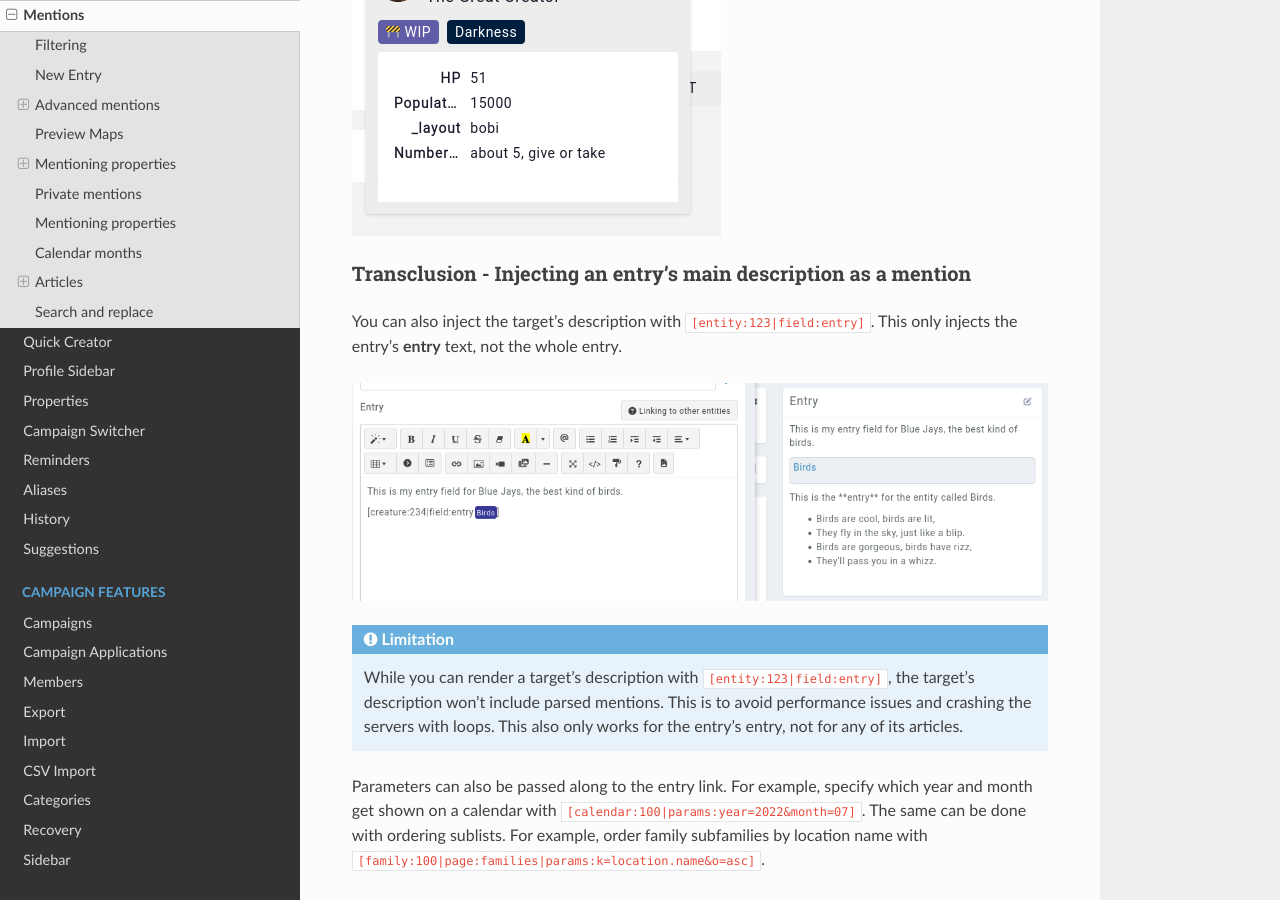
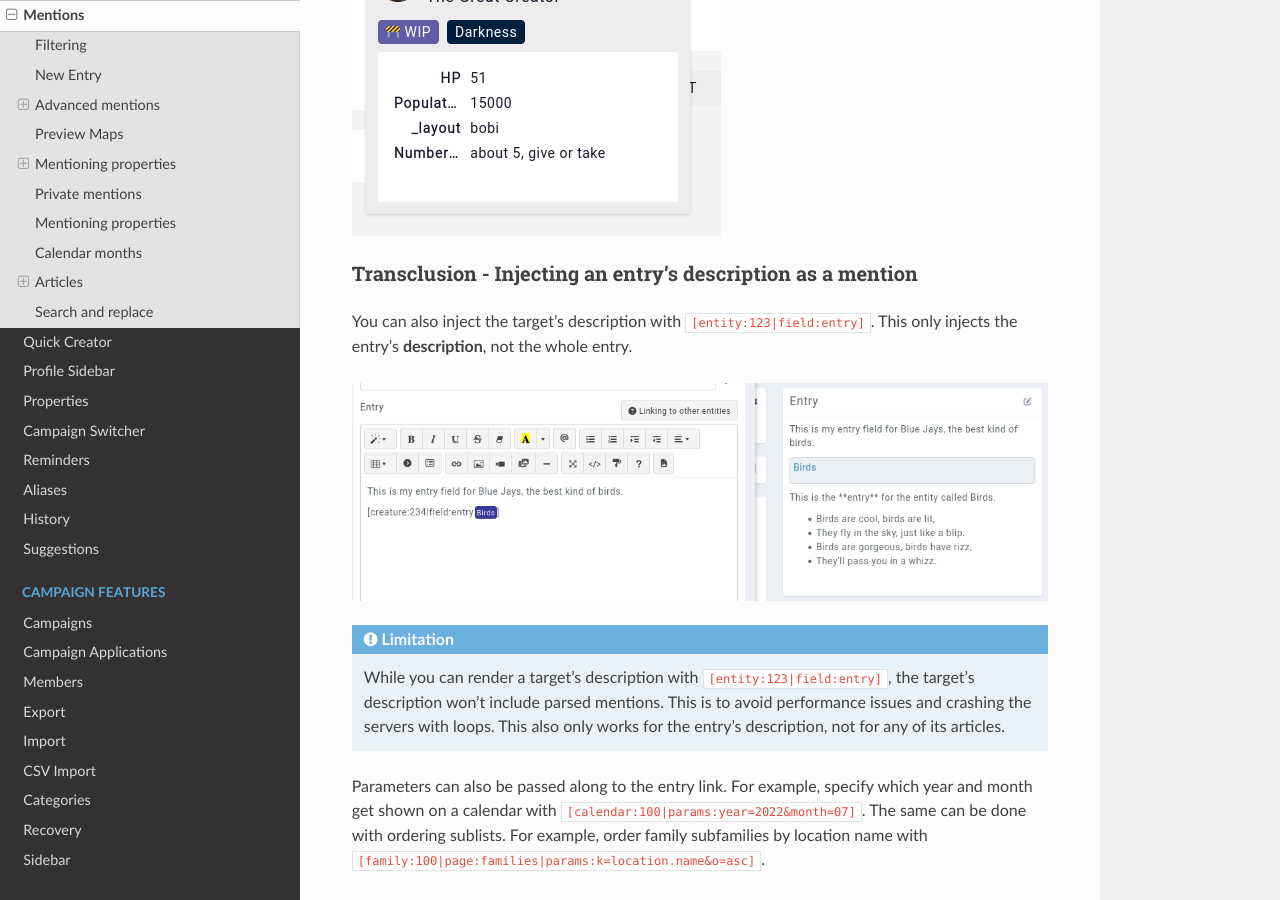
Before and after one commit to owlchester/kanka-docs, a Sphinx documentation site: the page built from docs/features/mentions.md, in a window 1280 px wide and 900 px high, scrolled down 3232 px. Built offline with Sphinx 7.4.7 and the Read the Docs theme 3.1.0, drawn with Linux system fonts in a browser that asks for light colours; pages that are not in the unit, such as notebooks, are missing from menus.

Commit message:
fix: entry description terminology

````diff
--- a/docs/features/mentions.md
+++ b/docs/features/mentions.md
@@ -33,7 +33,7 @@ Instead of having the link fo to the entry's overview page, the advanced mention
 Some entries like quests have a `quest-elements` subpage as a valid option.
 
 The advanced mention can also specify the HTML anchor the link should point to using `[entity:123|anchor:post-69]`.
-k
+
 ### Displaying a field instead of the entry's name
 
 You can also display a field from the entry instead of its name in the link with `[entity:123|field:location]`. Some available options are `type`, `location`, `pronouns`, and `title`, as well as the parent field of [nested](features/nested) entries. For example to mention a family's parent family, use `[entity:123|field:family]`. It isn't possible to reference a character's families or races, as characters can have several of those.
@@ -88,14 +88,14 @@ For example, `[entity:123|Mike Properties|tooltip:attributes]`.
 
 ![A tooltip rendering properties](img/mention-tooltip.png)
 
-### Transclusion - Injecting an entry's main description as a mention
+### Transclusion - Injecting an entry's description as a mention
 
-You can also inject the target's description with `[entity:123|field:entry]`. This only injects the entry's **entry** text, not the whole entry.
+You can also inject the target's description with `[entity:123|field:entry]`. This only injects the entry's **description**, not the whole entry.
 
 ![Mention transclusion](img/transclude.png)
 
 ```{admonition} Limitation
-While you can render a target's description with `[entity:123|field:entry]`, the target's description won't include parsed mentions. This is to avoid performance issues and crashing the servers with loops. This also only works for the entry's entry, not for any of its articles.
+While you can render a target's description with `[entity:123|field:entry]`, the target's description won't include parsed mentions. This is to avoid performance issues and crashing the servers with loops. This also only works for the entry's description, not for any of its articles.
 ```
 
 Parameters can also be passed along to the entry link. For example, specify which year and month get shown on a calendar with `[calendar:100|params:year=2022&month=07]`. The same can be done with ordering sublists. For example, order family subfamilies by location name with `[family:100|page:families|params:k=location.name&o=asc]`.
````
